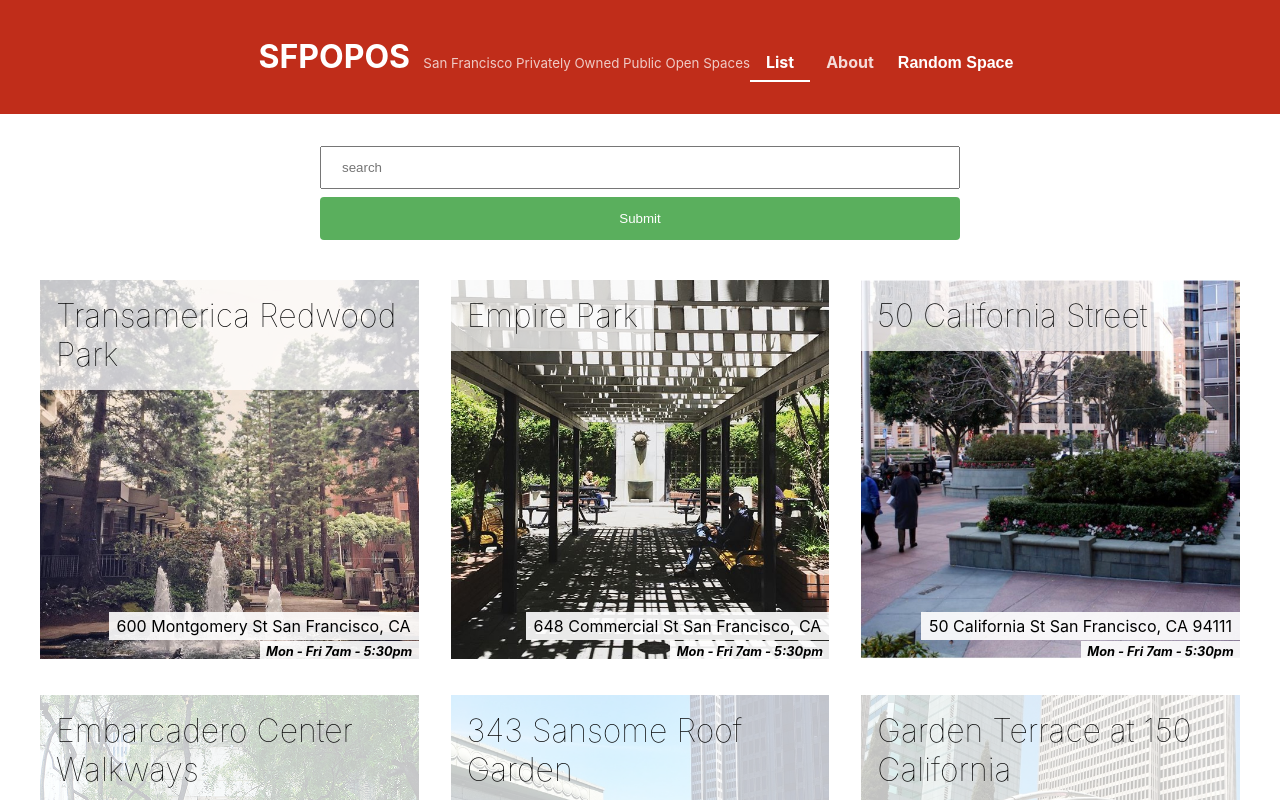
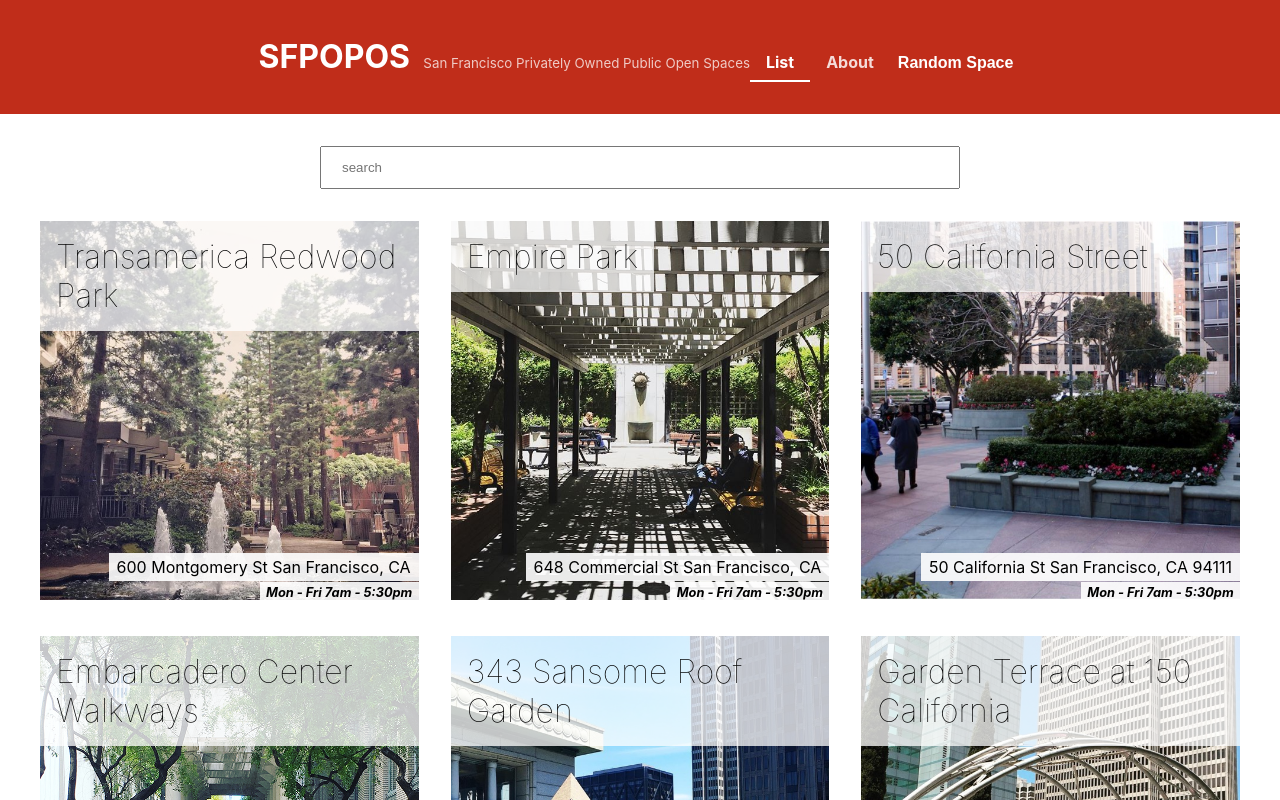
Before and after one commit to alexcrocha/ACS-2330-sfpopos-responsive, a React (Create React App) app: page /#/ in a window 1280 px wide. Shown: the top 800 px of the page. Built offline with nearby package versions, Linux system fonts and the light colour scheme.

Commit message:
Remove search button; Fix footer

```diff
--- a/src/components/App.css
+++ b/src/components/App.css
@@ -1,6 +1,8 @@
 .App {
   text-align: center;
   height: 100%;
+  display: flex;
+  flex-direction: column;
 }
 
 .App-logo {
--- a/src/components/Footer/Footer.css
+++ b/src/components/Footer/Footer.css
@@ -2,5 +2,5 @@
   background-color: #000;
   color: #fff;
   padding: 10px;
-  margin-top: 30px;
+  margin-top: auto;
 }
--- a/src/components/POPOSList/POPOSList.jsx
+++ b/src/components/POPOSList/POPOSList.jsx
@@ -29,7 +29,6 @@ function POPOSList() {
           placeholder="search"
           onChange={(e) => setQuery(e.target.value)}
         />
-        <button type="submit">Submit</button>
       </form>
       <div className="POPOSList">
         {spaces}
--- a/src/index.css
+++ b/src/index.css
@@ -1,5 +1,5 @@
 html,
-body {
+body, #root {
   height: 100%;
 }
 body {
```
